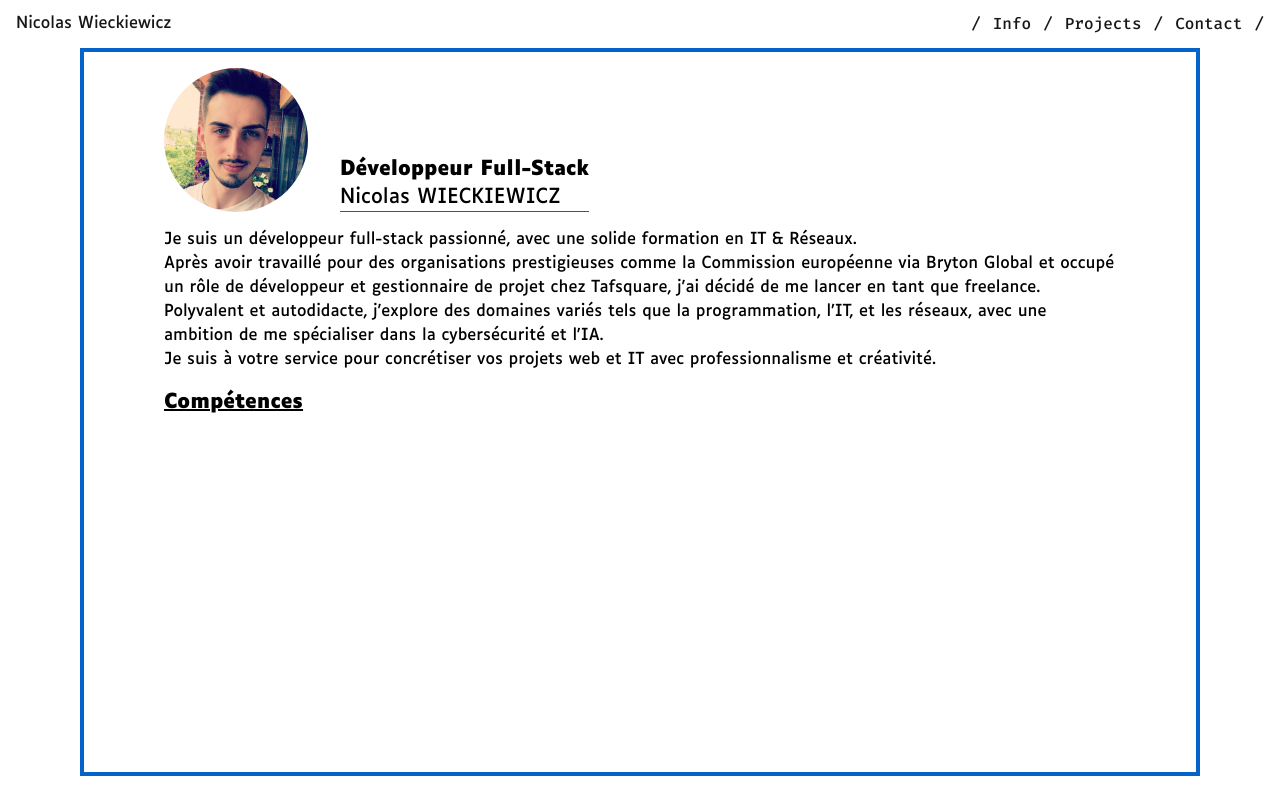
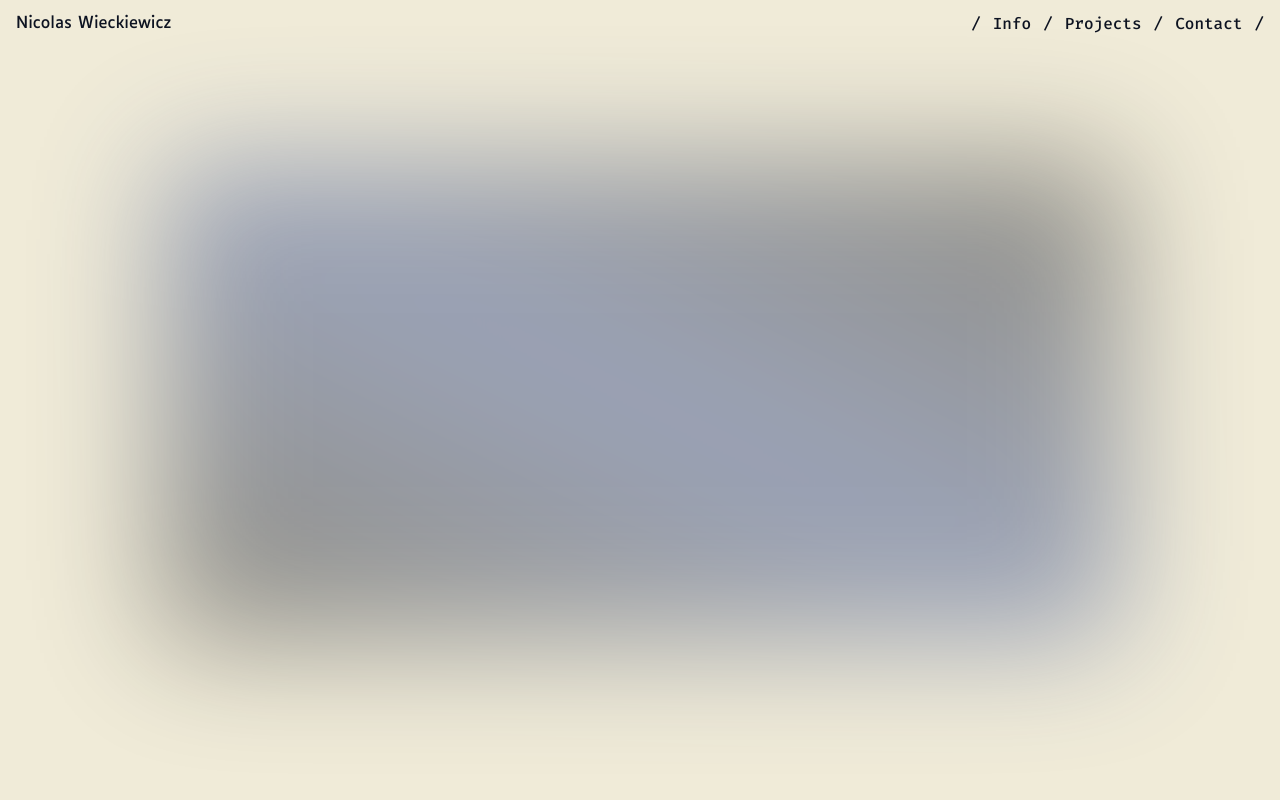
Before and after one commit to SAWKIT-17/portfolio, a Next.js app: page / in a window 1280 px wide. Built offline with nearby package versions, Linux system fonts and the light colour scheme.

Commit message:
Homepage mutated to Info

```diff
--- /dev/null
+++ b/app/components/homepage.js
@@ -0,0 +1,7 @@
+import React from "react";
+
+function Homepage() {
+
+}
+
+export default Homepage;
--- a/app/components/home.js
+++ b/app/components/info.js
@@ -1,6 +1,6 @@
 import React from "react";
 
-function Homepage() {
+function Info() {
     return (
         <div>
             <div className="flex flex-row mb-4">
@@ -13,10 +13,10 @@ function Homepage() {
             </div>
             <span>
                 {/* TODO: Color Highlight en jaune pâle terminal */}
-                Je suis un développeur full-stack passionné, avec une solide formation en IT & Réseaux.
+                Je suis un <span className="text-highlight">développeur full-stack</span> passionné, avec une solide formation en <span className="text-highlight">IT & Réseaux</span>.
                 <br />
-                Après avoir travaillé pour des organisations prestigieuses comme la Commission européenne via Bryton Global et occupé un rôle de développeur et gestionnaire de projet chez Tafsquare, j'ai décidé de me lancer en tant que freelance.
-                Polyvalent et autodidacte, j'explore des domaines variés tels que la programmation, l'IT, et les réseaux, avec une ambition de me spécialiser dans la cybersécurité et l'IA.
+                Après avoir travaillé pour des organisations prestigieuses comme la Commission européenne via Bryton Global en tant que <span className="text-highlight">technicien IT</span> et occupé un rôle de <span className="text-highlight">développeur</span> et <span className="text-highlight">gestion de projet</span> chez Tafsquare, j'ai décidé de me lancer en tant que freelance.
+                <span className="text-highlight">Polyvalent et autodidacte</span>, j'explore des domaines variés tels que la programmation, l'IT, et les réseaux, avec une ambition de me spécialiser dans la cybersécurité et l'IA.
                 <br />
                 Je suis à votre service pour concrétiser vos projets web et IT avec professionnalisme et créativité.
             </span>
@@ -29,4 +29,4 @@ function Homepage() {
     );
 }
 
-export default Homepage;
+export default Info;
--- a/app/globals.css
+++ b/app/globals.css
@@ -5,16 +5,18 @@
 @tailwind utilities;
 
 :root {
-  --background: #ffffff;
-  --foreground: #171717;
-  --accent-color: #0662cb;
+  --background: #F0EBD8;
+  --foreground: #0D1321;
+  --accent: #1D2D44;
+  --highlight: #fff582;
 }
 
 @media (prefers-color-scheme: dark) {
   :root {
     --background: #000000;
-    --foreground: #ededed;
-    --accent-color: #0662cb;
+    --foreground: #F0EBD8;
+    --accent: #1D2D44;
+    --highlight: #fff582;
   }
 }
 
--- a/app/page.js
+++ b/app/page.js
@@ -1,12 +1,14 @@
 import Topbar from "./components/topbar";
-import Homepage from "./components/home";
+import Homepage from "./components/homepage";
+import Info from "./components/info";
 
 export default function Home() {
   return (
     <div className="flex flex-col h-[100dvh] font-luciole overflow-clip">
       <Topbar />
       <main className="flex flex-col justify-center h-screen overflow-hidden">
-        <div className="flex justify-center py-4 px-2 md:px-4 lg:px-10 xl:px-20 md:mx-4 lg:mx-10 xl:mx-20 md:mb-2 lg:mb-6 h-full max-h-full bg-white text-black border-4 border-accent border-opacity-100 overflow-y-scroll overflow-x-hidden">
+        <div className="flex justify-center py-4 px-2 md:px-4 lg:px-10 xl:px-20 md:mx-4 lg:mx-10 xl:mx-20 md:mb-2 lg:mb-6 h-full max-h-full overflow-y-scroll overflow-x-hidden">
+          <div className="absolute inset-40 bg-gradient-to-tr from-black via-blue-900 to-black blur-3xl opacity-40"></div>
           <Homepage />
         </div>
       </main>
--- a/tailwind.config.js
+++ b/tailwind.config.js
@@ -10,7 +10,8 @@ module.exports = {
       colors: {
         background: "var(--background)",
         foreground: "var(--foreground)",
-        'accent': "var(--accent-color)",
+        'accent': "var(--accent)",
+        'highlight': "var(--highlight)",
       },
     },
   },
```
